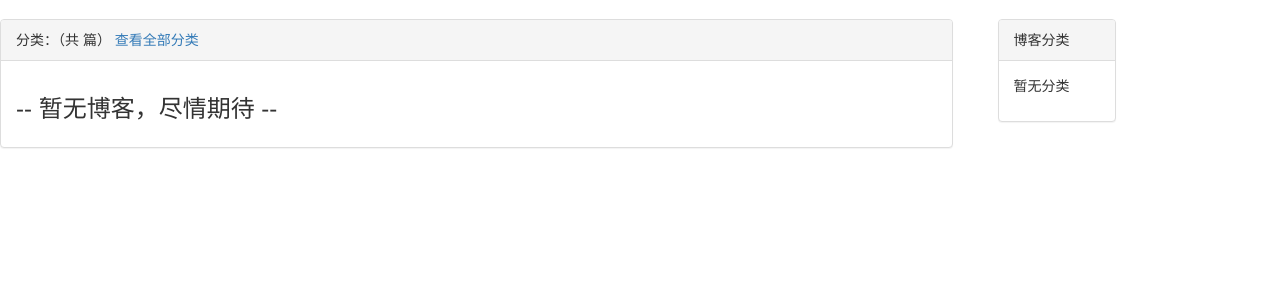
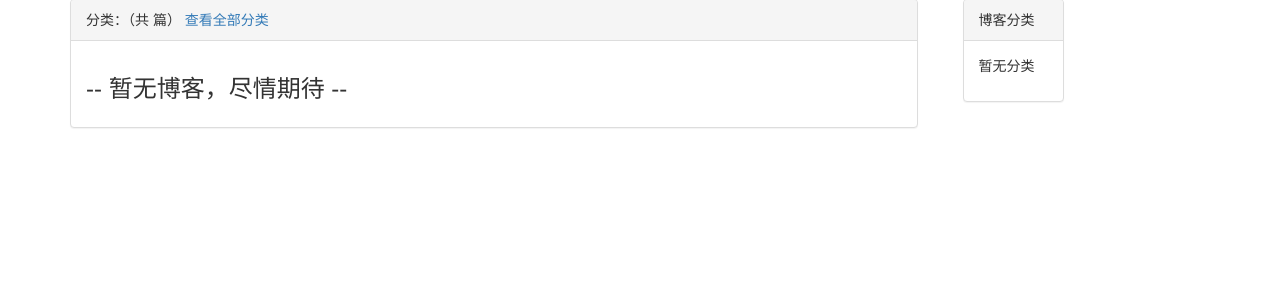
Before and after one commit to m2trix/mysite, a Django app: template mysite_env/mysite/blog/templates/blog/blog_with_type.html in a window 1280 px wide. Shown: the part 51-351 px from the top of the page. Run offline with Django 3.2, Linux system fonts and the light colour scheme; the template is opened without the code that fills it, so the values that code supplies are empty.

Commit message:
update blog_list.html

```diff
--- a/mysite_env/mysite/blog/templates/blog/blog_list.html
+++ b/mysite_env/mysite/blog/templates/blog/blog_list.html
@@ -8,7 +8,7 @@
 {% endblock %}
 
 {% block content %}
-    <dev class="container">
+    <div class="container">
         <div class="row">
             <div class="col-sm-8 col-md-9">
                 <div class="panel panel-default">
@@ -51,5 +51,5 @@
                 </div>
             </div>
         </div>
-    </dev>
+    </div>
 {% endblock %}
```
